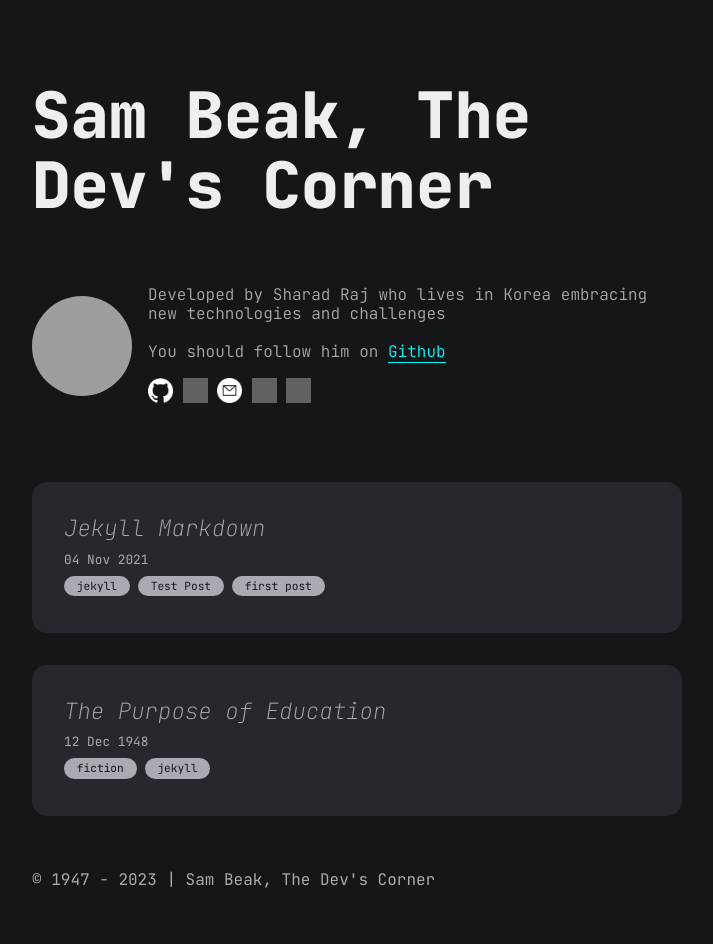
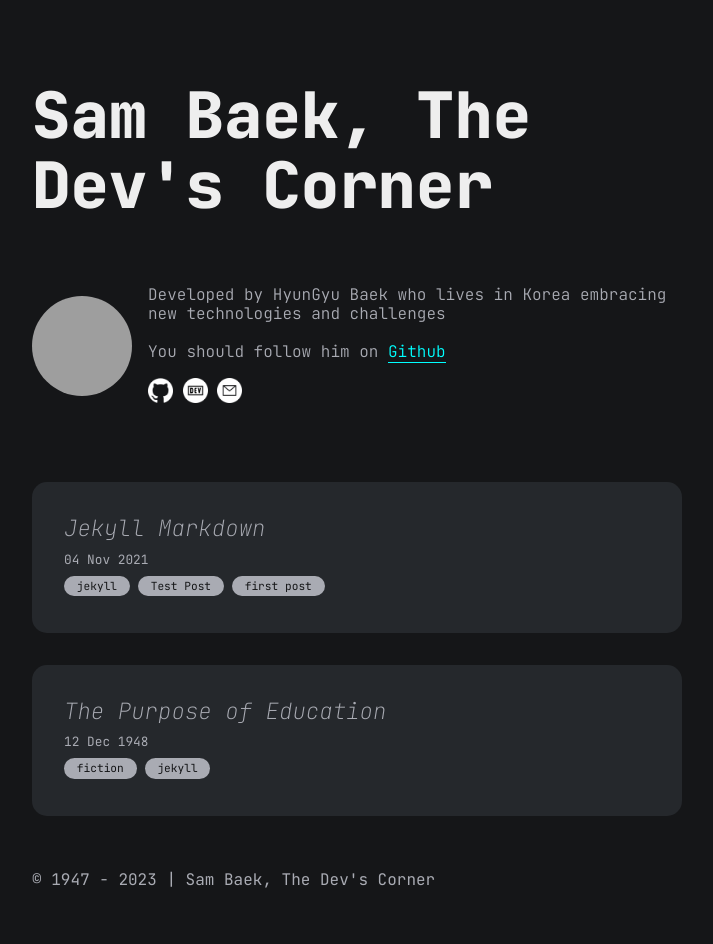
Before and after one commit to SamBeak/sambeak.github.io, a Jekyll site: the page built from index.md, in a window 1280 px wide. Shown: the whole page, without its empty margins (283-996 px from the left). Built offline with Jekyll 4.4.1, drawn with Linux system fonts in a browser that asks for light colours; grey boxes are pictures that could not be loaded.

Commit message:
docs: Update _config.yml to change title blog name and icon

```diff
--- a/_config.yml
+++ b/_config.yml
@@ -1,4 +1,4 @@
-title: Sam Beak, The Dev's Corner
+title: Sam Baek, The Dev's Corner
 markdown: kramdown
 
 # for atom feed
--- a/_data/author.yml
+++ b/_data/author.yml
@@ -2,7 +2,7 @@ name: HyunGyu Baek
 dp: https://avatars.githubusercontent.com/u/114740158?v=4
 description: "
   <p>
-    Developed by Sharad Raj who lives in Korea embracing new technologies and challenges
+    Developed by HyunGyu Baek who lives in Korea embracing new technologies and challenges
   </p>
   <br/>
   <p>
@@ -13,11 +13,7 @@ email: baekhg102@gmail.com
 contact:
   - title: github
     url: https://github.com/sambeak
-  - title: cv
+  - title: dev
     url: hyungyu.me
   - title: email
     url: mailto:baekhg102@gmail.com
-  - title:
-    url:
-  - title:
-    url:
```
